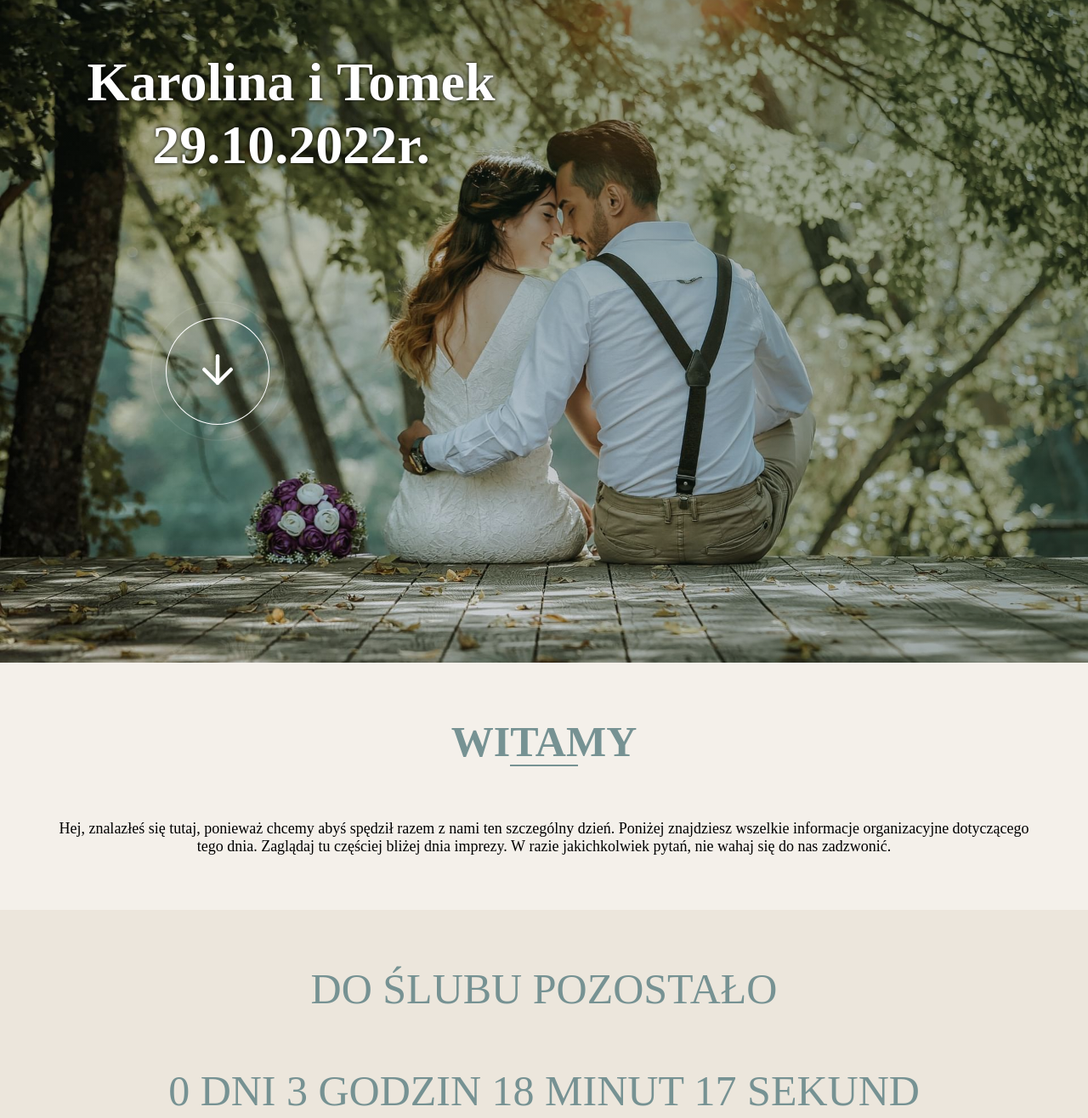
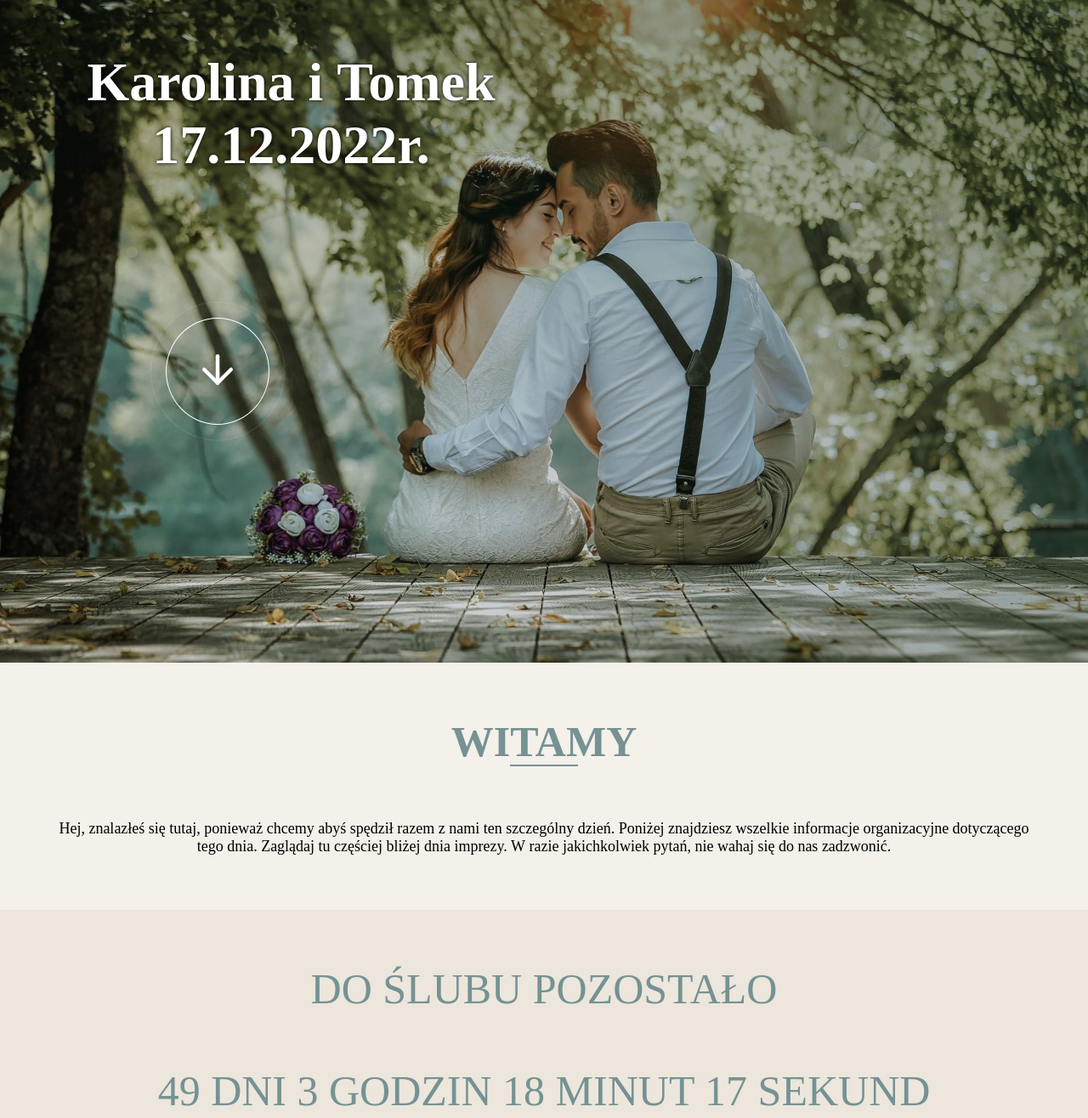
Before and after one commit to Bartek0074/WeddingWebsite, a website: page index.html in a window 1280 px wide. Shown: the part 20-1336 px from the top of the page at 85% size. Drawn offline with Linux system fonts and the light colour scheme; files whose address does not match are found by name; a web font is replaced by a local one.

Commit message:
changed date of wedding

```diff
--- a/index.html
+++ b/index.html
@@ -16,7 +16,7 @@
             <div class="hero__shadow"></div>
             <div class="hero__text">
                 <h1>Karolina&nbsp;i&nbsp;Tomek</h1>
-                <h1>29.10.2022r.</h1>
+                <h1>17.12.2022r.</h1>
             </div>
             <a class="hero__arrow" href="#welcome">
                 <div class="hero__arrow-icon">
@@ -35,7 +35,7 @@
     <section class="counter section section-color">
         <div class="wrapper">
             <p class="section-heading-without-underline">Do ślubu pozostało</p>
-            <div class="countdown section-heading-without-underline" data-count="2022/10/29 14:00" data-template="%d&nbsp;dni %h&nbsp;godzin %m&nbsp;minut %s&nbsp;sekund"></div>
+            <div class="countdown section-heading-without-underline" data-count="2022/12/17 14:00" data-template="%d&nbsp;dni %h&nbsp;godzin %m&nbsp;minut %s&nbsp;sekund"></div>
         </div>
     </section>
     <section class="about section">
```
Also changed, not shown: 1 other file.
